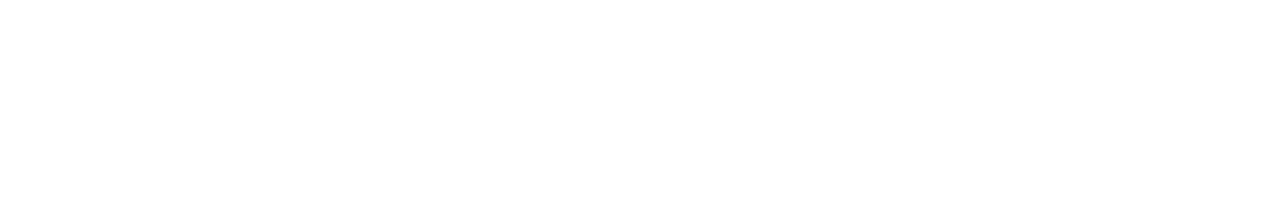
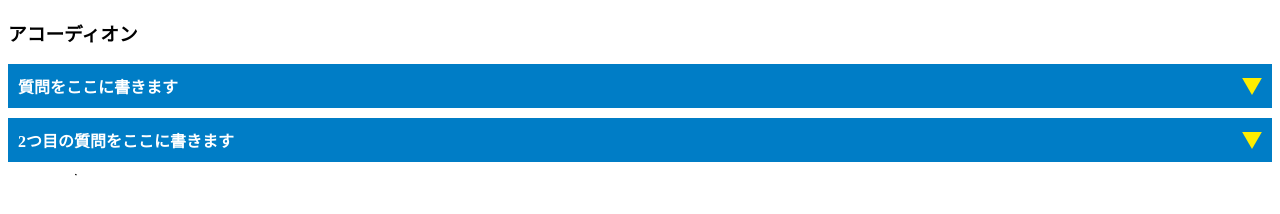
Before and after one commit to Genmai-Cha/practice-js, a plain HTML site: page index.html in a window 1280 px wide. Drawn offline with Linux system fonts and the light colour scheme.

Commit message:
add: アコーディオン

```diff
--- a/css/index.css
+++ b/css/index.css
@@ -0,0 +1,44 @@
+p {
+    margin: 0;
+}
+
+/* アコーディオン */
+.accordion-question {
+    display: flex;
+    align-items: center;
+    justify-content: space-between;
+    padding: 10px;
+    font-weight: bold;
+    background-color: #007dc6;
+    color: white;
+}
+
+.triangle {
+    width: 20px;
+    height: calc(tan(60deg) * 20px / 2);
+    background-color: #ffee00;
+}
+
+.triangle-close {
+    clip-path: polygon(0 0, 100% 0, 50% 100%);
+}
+
+.triangle-open {
+    clip-path: polygon(50% 0, 100% 100%, 0 100%);
+}
+
+.accordion-answer {
+    position: absolute;
+    clip-path: circle(1px);
+}
+
+.accordion-answer-display {
+    position: relative;
+    clip-path: none;
+    padding: 10px;
+    background-color: #dfe6ea;
+}
+
+div.question-box:not(:last-child) {
+    margin-bottom: 10px;
+}
--- a/index.html
+++ b/index.html
@@ -5,10 +5,33 @@
     <meta http-equiv="X-UA-Compatible" content="IE=edge">
     <meta name="viewport" content="width=device-width, initial-scale=1.0">
     <link rel="stylesheet" href="/css/index.css">
-    <script src="/js/index.js"></script>
+    <script src="/js/index.js" defer></script>
     <title>Document</title>
 </head>
 <body>
+    <section>
+        <h3>アコーディオン</h3>
+        <div class="accordion">
+            <div class="question-box">
+                <div class="accordion-question">
+                    <p>質問をここに書きます</p>
+                    <span class="triangle triangle-close"></span>
+                </div>
+                <div class="accordion-answer">
+                    <p>答えはここ</p>
+                </div>
+            </div>
 
+            <div class="question-box">
+                <div class="accordion-question">
+                    <p>2つ目の質問をここに書きます</p>
+                    <span class="triangle triangle-close"></span>
+                </div>
+                <div class="accordion-answer">
+                    <p>2つ目の答えはここ</p>
+                </div>
+        </div>
+        </div>
+    </section>
 </body>
 </html>
--- a/js/index.js
+++ b/js/index.js
@@ -1 +1,17 @@
-console.log('ほげ');
+// 質問部分が配列で取得できる
+const questions = Array.from(document.getElementsByClassName("accordion-question"));
+
+questions.map((question) => {
+    question.addEventListener('click', () => {
+        // 問題の同じ階層にある次のnode(回答)を取得する
+        question.nextElementSibling.classList.toggle('accordion-answer-display');
+
+        if (question.querySelector('span').classList.contains('triangle-close')) {
+            question.querySelector('span').classList.remove('triangle-close');
+            question.querySelector('span').classList.add('triangle-open');
+        } else {
+            question.querySelector('span').classList.remove('triangle-open');
+            question.querySelector('span').classList.add('triangle-close');
+        }
+    })
+})
```
